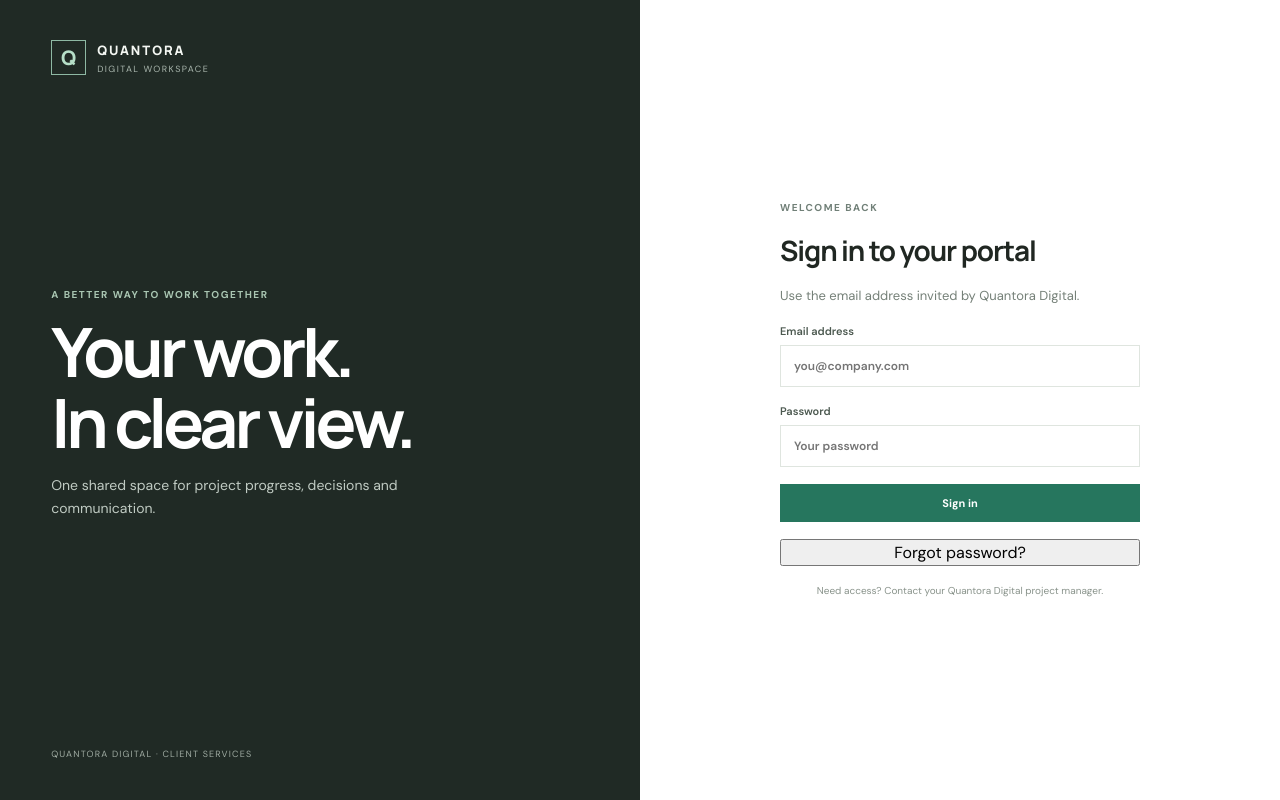
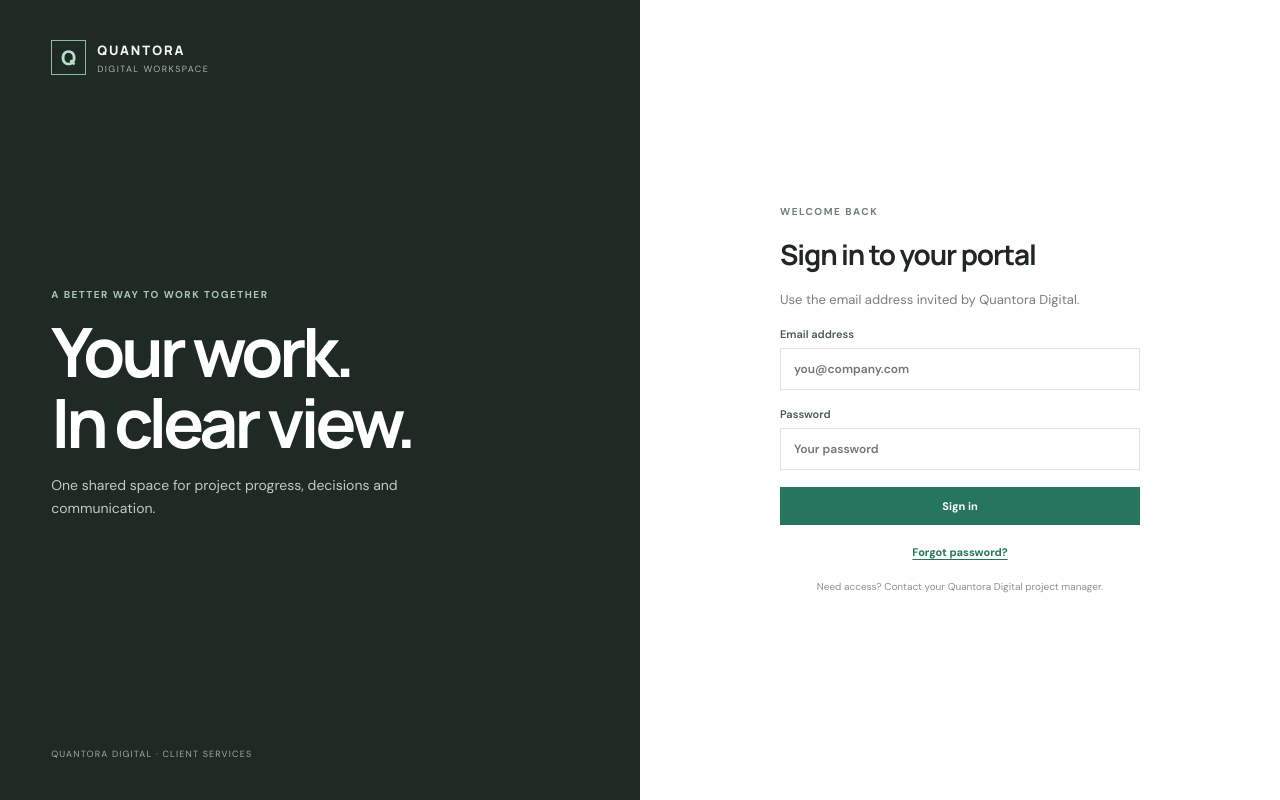
Before and after one commit to startupintelligence/quantora-digital-client-portal, a React (Vite) app: page /login in a window 1280 px wide. Built offline with nearby package versions, Linux system fonts and the light colour scheme; no server answers.

Commit message:
Style account recovery feedback

```diff
--- /dev/null
+++ b/src/pages/auth.css
@@ -0,0 +1 @@
+.link-button{border:0;background:transparent;color:#26765e;font-size:11px;font-weight:700;text-decoration:underline;text-underline-offset:3px;padding:3px 0;justify-self:center}.notice{background:#edf4ee;color:#315e45;padding:10px;font-size:11px;line-height:1.5}
```
Also changed, not shown: src/pages/Login.tsx (+2 -12 lines).
